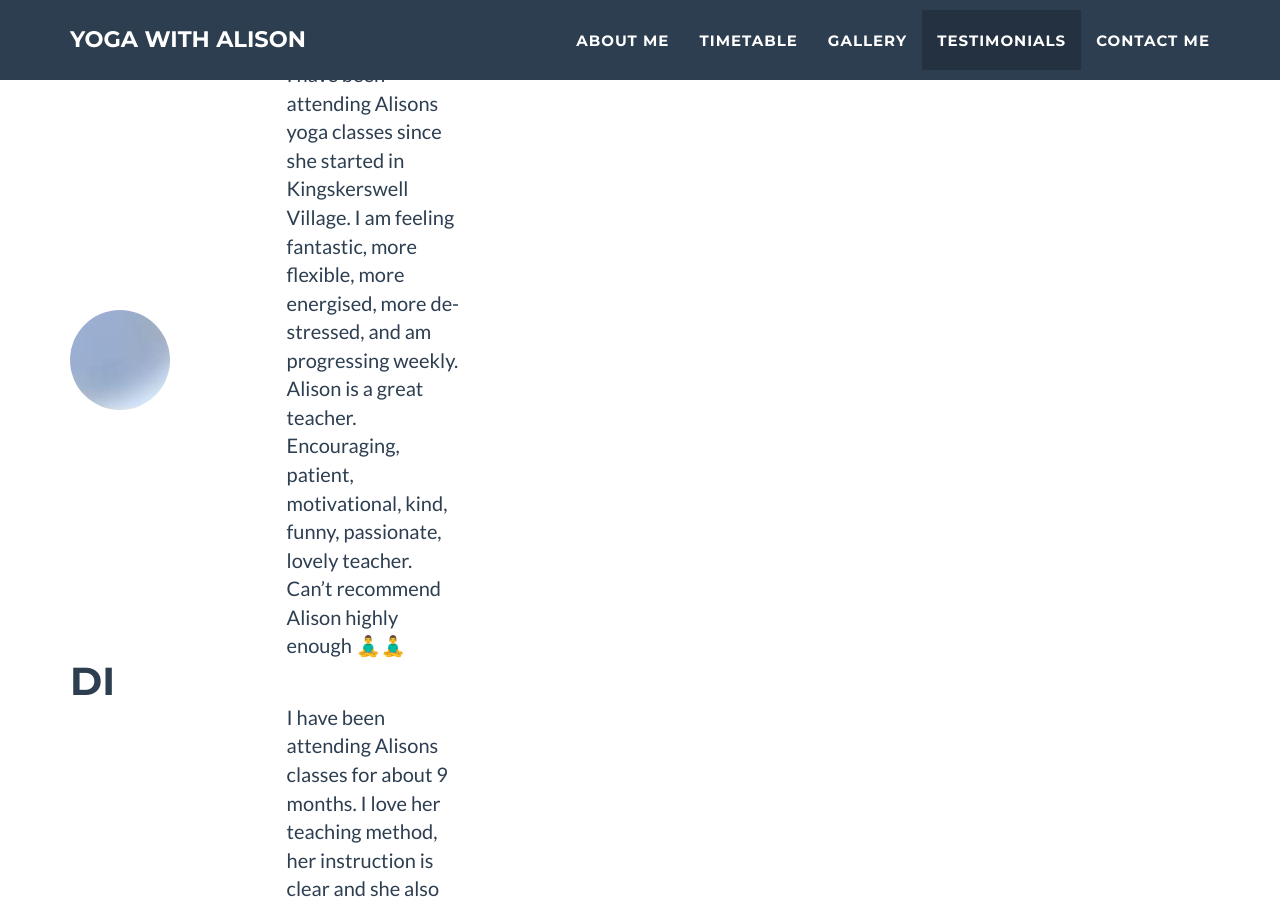
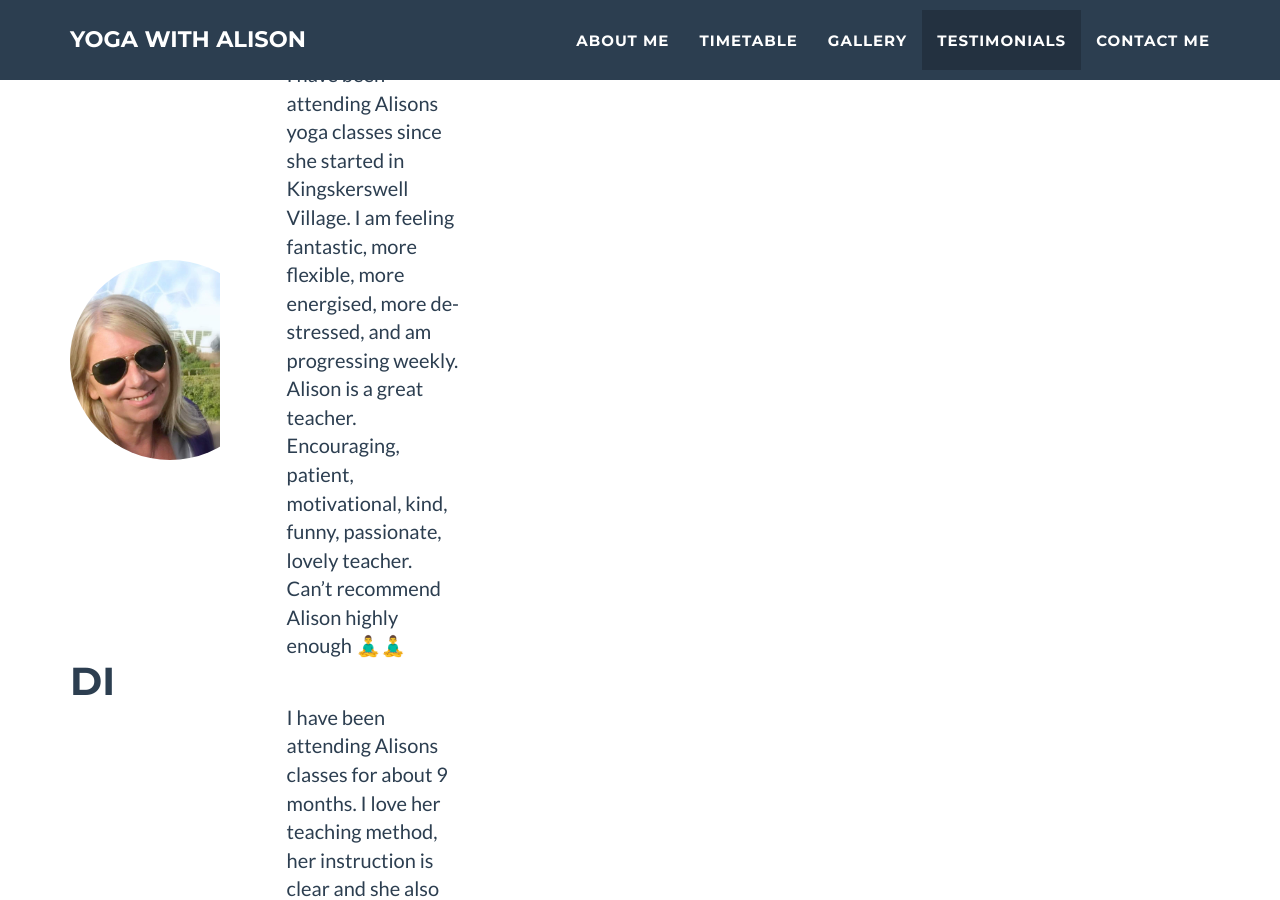
Before and after one commit to YogaWithAlison/yogawithalison.github.io, a Jekyll site: the page built from _posts/2014-07-18-project-1.markdown, in a window 1280 px wide and 900 px high, scrolled down 3455 px. Built offline with Jekyll 4.4.1, drawn with Linux system fonts in a browser that asks for light colours.

Commit message:
testimonials

```diff
--- a/_includes/testimonials.html
+++ b/_includes/testimonials.html
@@ -15,7 +15,7 @@
                         <TH colspan="2"><H1>{{ post.title }}</H1></TH>
                     </TR>
                     <TR>
-                        <TD> <div style="width:100px; height:100px; position:relative; overflow:hidden; border-radius:50%"> <img src="img/testimonials/{{ post.img }}" style="display: inline;margin: 0 auto;margin-left: -25%; //centers the imageheight: 100%;width: auto;"></div></TD>
+                        <TD> <div style="width:200px; height:200px; position:relative; overflow:hidden; border-radius:50%"> <img src="img/testimonials/{{ post.img }}" style="display: inline;margin: 0 auto;margin-left: -25%; //centers the imageheight: auto;width: 100%;"></div></TD>
                         <TD style="width:80vw"><p>{{ post.description }}</p></TD>
                     </TR>
                 {% endfor %}
```
